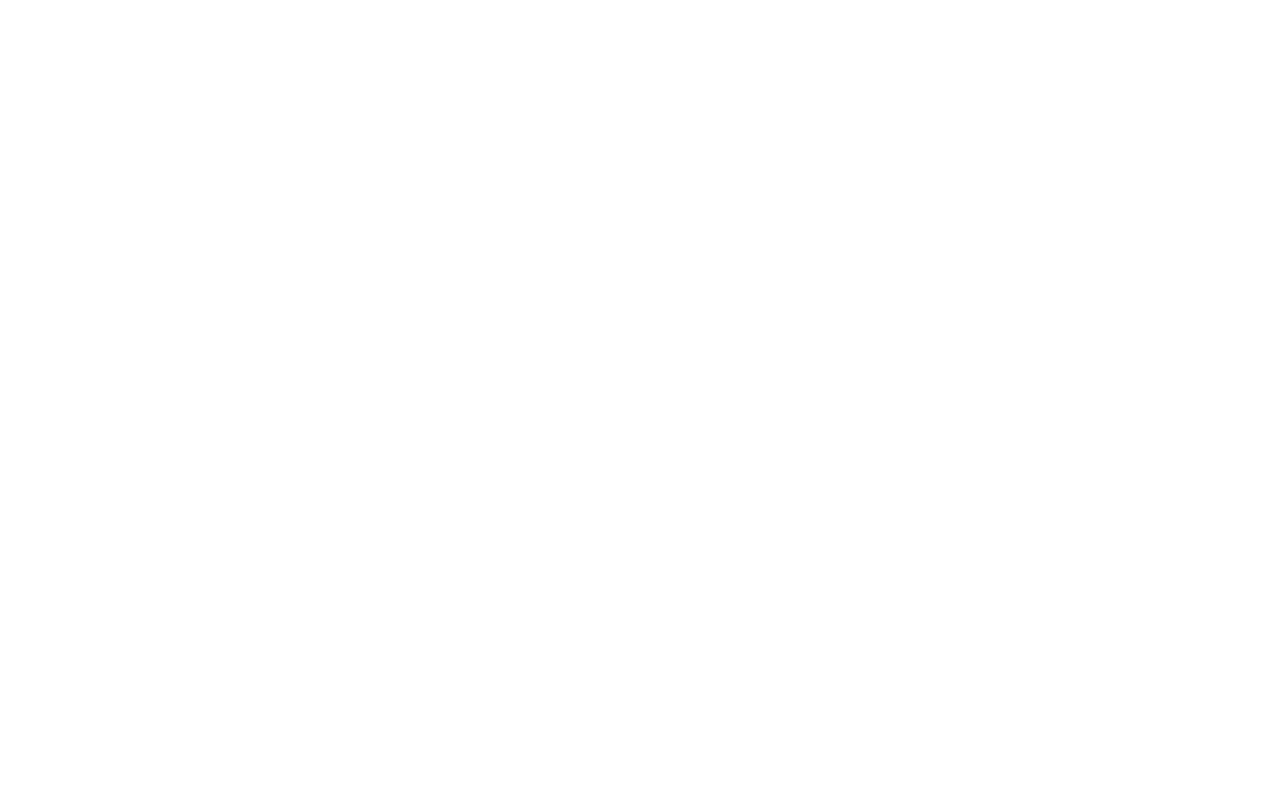
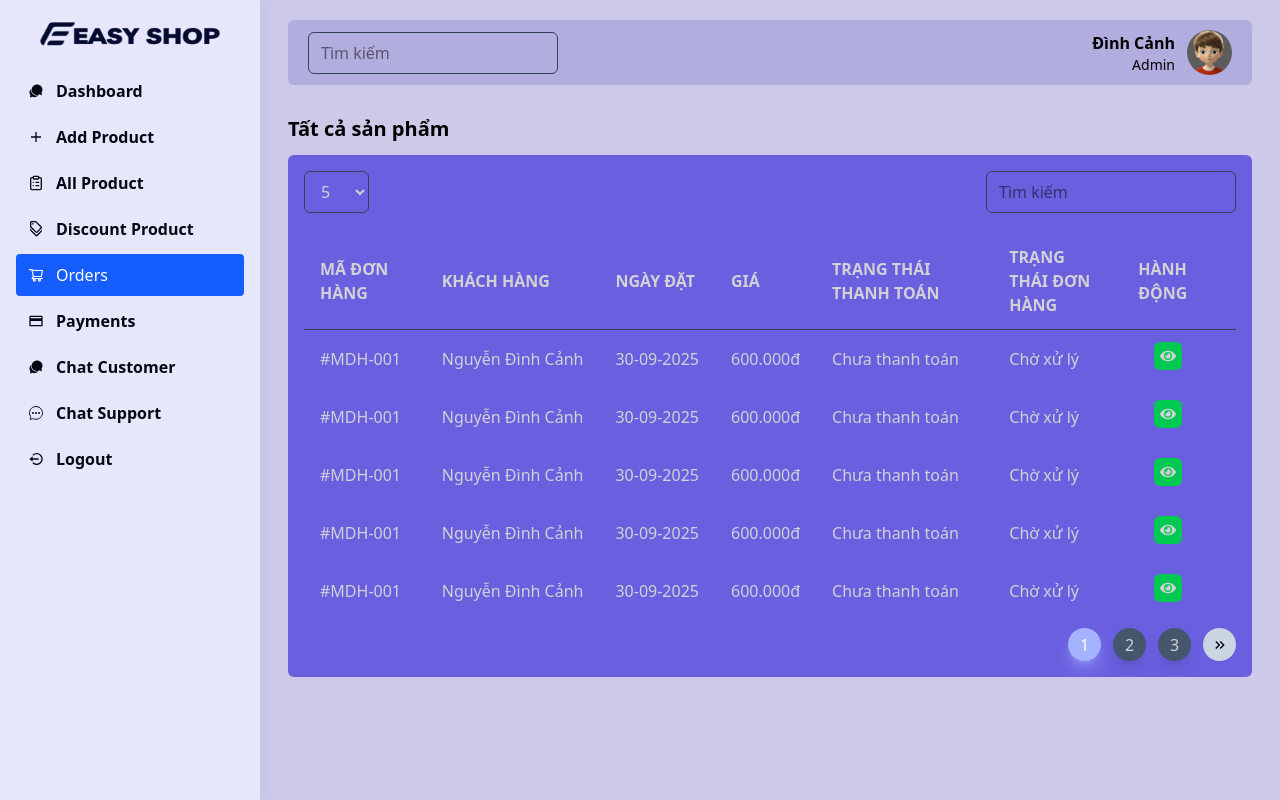
Before and after one commit to Dcanh204/ecommerce-dashboard, a React (Vite) app: page /seller/dashboard/orders in a window 1280 px wide. Before the commit this address had no page. Built offline with nearby package versions, Linux system fonts and the light colour scheme.

Commit message:
feat: add order page UI

```diff
--- /dev/null
+++ b/src/pages/seller/Orders.jsx
@@ -0,0 +1,60 @@
+
+import React, { useState } from 'react';
+import Search from '../../components/Search';
+import Pagination from '../../components/Pagination';
+import { Link } from 'react-router-dom';
+import { FaEdit, FaTrash, FaEye } from "react-icons/fa";
+const Orders = () => {
+  const [currentPage, setCurrentPage] = useState(1);
+  const [searchValue, setSearchValue] = useState('');
+  const [parPage, setParPage] = useState(5);
+  return (
+    <div className='px-2 lg:px-7 pt-5'>
+      <h1 className='text-[#000000] font-semibold text-xl mb-3'>Tất cả sản phẩm</h1>
+      <div className='w-full p-4 bg-[rgb(106,95,223)] rounded-md'>
+        <Search setParPage={setParPage} setSearchValue={setSearchValue} searchValue={searchValue} />
+        <div className='overflow-x-auto'>
+          <table className='w-full text-base text-left text-[#d0d2d6]'>
+            <thead className='uppercase border-b border-slate-700'>
+              <tr>
+                <th scope='col' className='py-3 px-4'>Mã đơn hàng</th>
+                <th scope='col' className='py-3 px-4'>Khách hàng</th>
+                <th scope='col' className='py-3 px-4'>Ngày đặt</th>
+                <th scope='col' className='py-3 px-4'>Giá</th>
+                <th scope='col' className='py-3 px-4'>Trạng thái thanh toán</th>
+                <th scope='col' className='py-3 px-4'>Trạng thái đơn hàng</th>
+                <th scope='col' className='py-3 px-4'>Hành động</th>
+              </tr>
+            </thead>
+            <tbody>
+              {[1, 2, 3, 4, 5].map((item, index) =>
+                <tr key={index}>
+                  <td scope='row' className='py-3 px-4 font-medium whitespace-nowrap'>#MDH-001</td>
+                  <td scope='row' className='py-3 px-4 font-medium whitespace-nowrap'>Nguyễn Đình Cảnh</td>
+                  <td scope='row' className='py-3 px-4 font-medium whitespace-nowrap'>30-09-2025</td>
+                  <td scope='row' className='py-3 px-4 font-medium whitespace-nowrap'>600.000đ</td>
+                  <td scope='row' className='py-3 px-4 font-medium whitespace-nowrap'>Chưa thanh toán</td>
+                  <td scope='row' className='py-3 px-4 font-medium whitespace-nowrap'>Chờ xử lý</td>
+                  <td scope='row' className='py-3 px-4 lg:px-8 font-medium whitespace-nowrap'>
+                    <Link className='inline-block justify-start  items-center mr-4 p-[6px] bg-green-500 rounded-md hover:shadow-lg hover:bg-green-500/50 '><FaEye /></Link>
+                  </td>
+                </tr>
+              )}
+            </tbody>
+          </table>
+        </div>
+        <div className='w-full flex justify-end mt-2'>
+          <Pagination
+            pageNumber={currentPage}
+            setPageNumber={setCurrentPage}
+            totalItem={50}
+            parPage={parPage}
+            showItem={3}
+          />
+        </div>
+      </div>
+    </div>
+  );
+};
+
+export default Orders;
--- a/src/router/routes/sellerRoutes.jsx
+++ b/src/router/routes/sellerRoutes.jsx
@@ -4,6 +4,8 @@ const SellerDashboard = lazy(() => import('../../pages/seller/SellerDashboard.js
 const AddProduct = lazy(() => import('../../pages/seller/AddProduct.jsx'))
 const Product = lazy(() => import('../../pages/seller/Product.jsx'))
 const DiscountProduct = lazy(() => import('../../pages/seller/DiscountProduct.jsx'))
+const Orders = lazy(() => import('../../pages/seller/Orders.jsx'))
+const Payment = lazy(() => import('../../pages/seller/Payment.jsx'))
 export const sellerRoutes = [
   {
     path: '/',
@@ -13,21 +15,37 @@ export const sellerRoutes = [
   {
     path: '/seller/dashboard',
     element: <SellerDashboard />,
-    ability: ['seller']
+    role: 'seller',
+    status: 'active'
   },
   {
     path: '/seller/dashboard/add-product',
     element: <AddProduct />,
-    ability: ['seller']
+    role: 'seller',
+    status: 'active'
   },
   {
     path: '/seller/dashboard/products',
     element: <Product />,
-    ability: ['seller']
+    role: 'seller',
+    status: 'active'
   },
   {
     path: '/seller/dashboard/discount-product',
     element: <DiscountProduct />,
-    ability: ['seller']
+    role: 'seller',
+    status: 'active'
+  },
+  {
+    path: '/seller/dashboard/orders',
+    element: <Orders />,
+    role: 'seller',
+    ability: ['active', 'deactive']
+  },
+  {
+    path: '/seller/dashboard/payments',
+    element: <Payment />,
+    role: 'seller',
+    status: 'active'
   }
 ]
```
